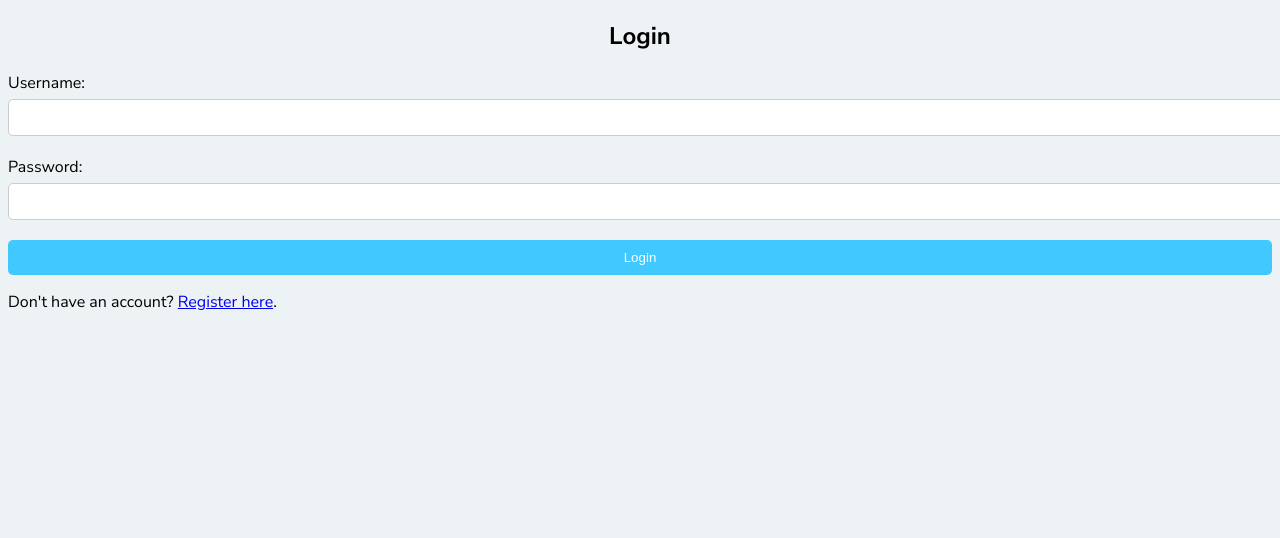
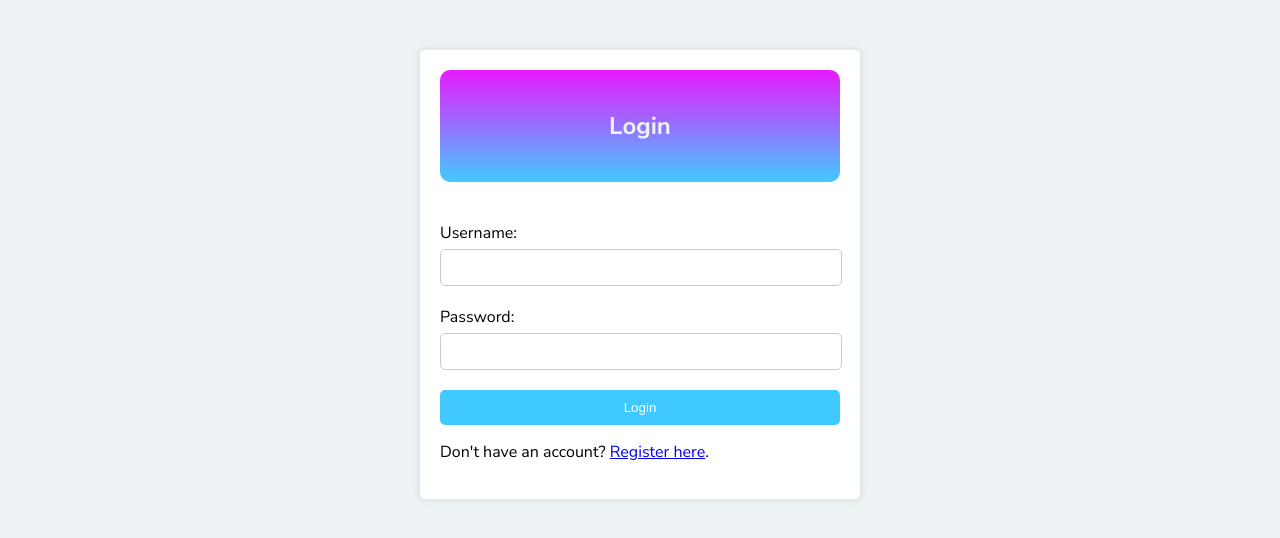
Before and after one commit to Adinakallus/FullStack3, a website: page HTML/Login.html in a window 1280 px wide. Drawn offline with Linux system fonts and the light colour scheme.

Commit message:
Login and register design

```diff
--- a/CSS/Styles.css
+++ b/CSS/Styles.css
@@ -13,7 +13,7 @@ body {
     /* background: linear-gradient(to bottom, rgba(179,220,237,1) 0%, rgba(41,184,229,1) 50%, rgba(188,224,238,1) 100%); */
 
 }
-.container {
+.login-container, .register-container{
     max-width: 400px;
     margin: 50px auto;
     padding: 20px;
@@ -22,12 +22,32 @@ body {
     box-shadow: 0 0 10px rgba(0, 0, 0, 0.1);
 }
 
+.upper {
+    height: 66.67%;
+    margin: 0% auto 10%; /* Center the gradient */
+    padding: 20px;
+    bottom: 100px;
+    color:#EDF2F4;
+    border-radius: 10px;
+
+    background: hsla(197, 100%, 63%, 1);
+
+    background: linear-gradient(90deg, hsla(197, 100%, 63%, 1) 0%, hsla(294, 100%, 55%, 1) 100%);
+
+    background: -moz-linear-gradient(90deg, hsla(197, 100%, 63%, 1) 0%, hsla(294, 100%, 55%, 1) 100%);
+
+    background: -webkit-linear-gradient(90deg, hsla(197, 100%, 63%, 1) 0%, hsla(294, 100%, 55%, 1) 100%);
+
+    filter: progid: DXImageTransform.Microsoft.gradient( startColorstr="#40C9FF", endColorstr="#E81CFF", GradientType=1 );
+
+}
 h2 {
     text-align: center;
 }
 
 .form-group {
     margin-bottom: 20px;
+    width: 100%;
 }
 
 label {
@@ -37,7 +57,7 @@ label {
 
 input[type="text"],
 input[type="password"] {
-    width: 100%;
+    width: 95%;
     padding: 10px;
     border: 1px solid #ccc;
     border-radius: 5px;
--- a/HTML/Login.html
+++ b/HTML/Login.html
@@ -8,7 +8,10 @@
     </head>
     <body>
         <div class="login-container">
-            <h2>Login</h2>
+            <div class="upper">
+                <h2>Login</h2>
+            </div>
+            <div class="form-container">
             <form id="loginForm">
                 <div class="form-group">
                     <label for="username">Username:</label>
@@ -21,6 +24,7 @@
                 <button type="submit">Login</button>
                 <p id="loginMessage"></p>
             </form>
+            </div>
             <p>Don't have an account? <a href="../HTML/Register.html">Register here</a>.</p>
         </div>
         <script src="../JS/Login.js"></script>
--- a/JS/AuthService.js
+++ b/JS/AuthService.js
@@ -1,8 +1,10 @@
 // authService.js
-
+const server=require("./Server")
 // Function to authenticate user login
 function loginUser(username, password) {
-    // Implement logic to authenticate user credentials
+    users=server.getAllUsers()
+    //find user form all users
+    //check password
     // This might involve checking against a database or local storage
     // Return true if authentication succeeds, false otherwise
 }
```
Also changed, not shown: HTML/Register.html (+3 -1 lines).
